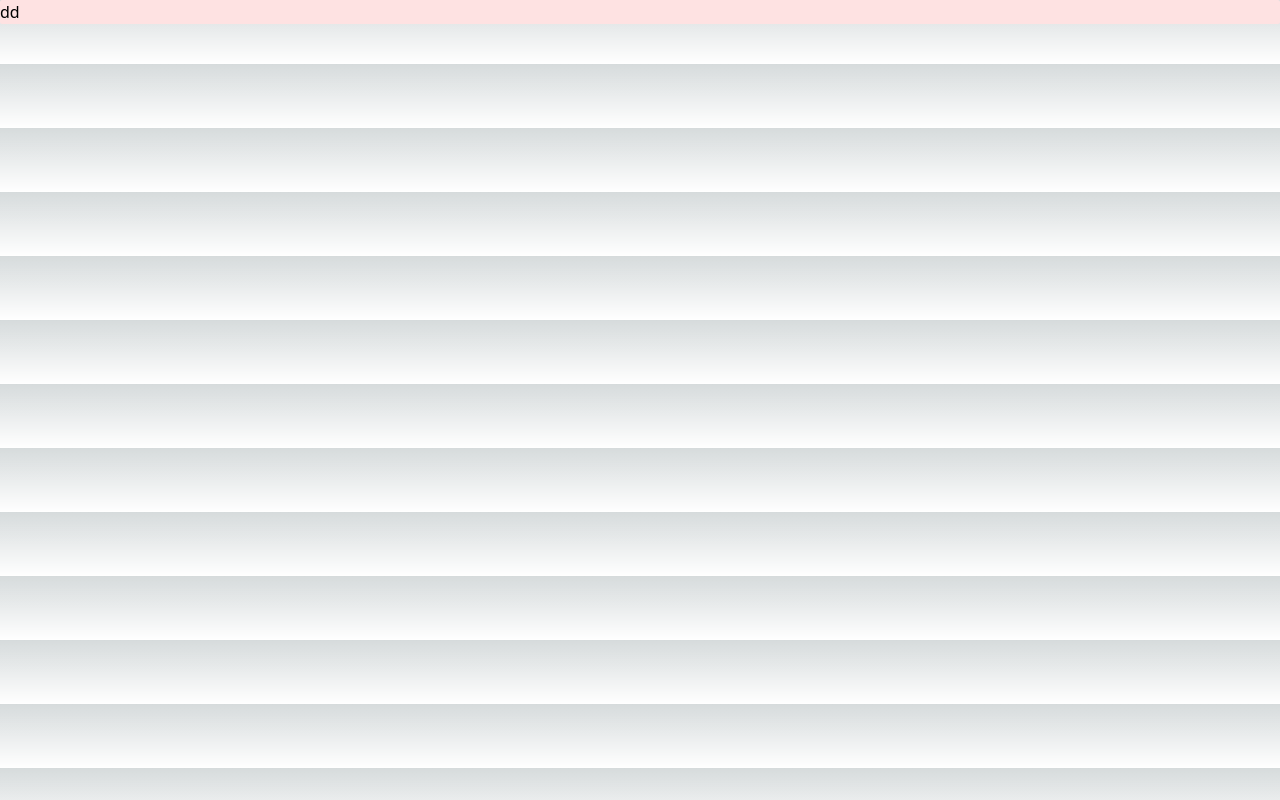
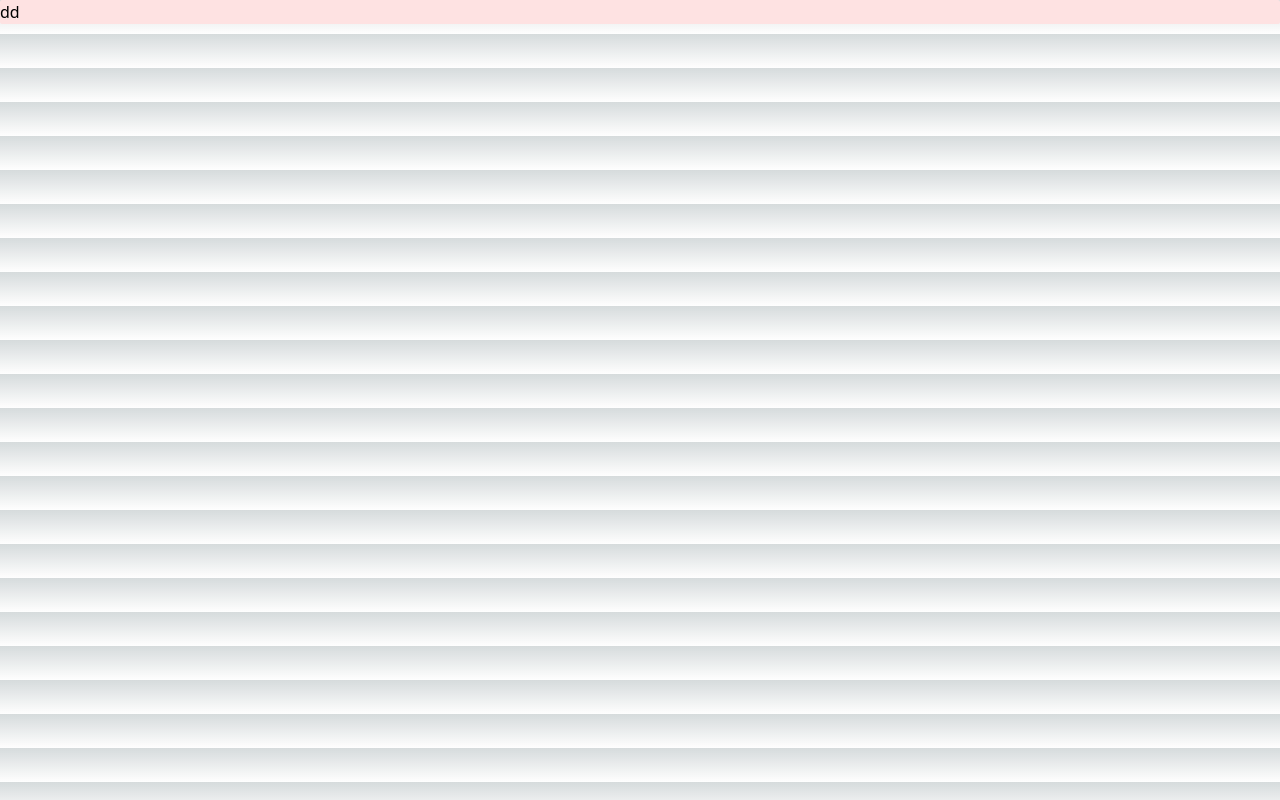
Before and after one commit to codeit-team2/FE, a Next.js app: page / in a window 1280 px wide. Built offline with nearby package versions, Linux system fonts and the light colour scheme.

Commit message:
feat : px단위 설정

```diff
--- a/tailwind.config.ts
+++ b/tailwind.config.ts
@@ -1,17 +1,25 @@
-import type { Config } from "tailwindcss";
+import type { Config } from 'tailwindcss';
+
+const px0_50 = Object.fromEntries(Array.from({ length: 51 }, (_, i) => [i, `${i}px`]));
+const px0_100 = Object.fromEntries(Array.from({ length: 101 }, (_, i) => [i, `${i}px`]));
+const px0_200 = Object.fromEntries(Array.from({ length: 201 }, (_, i) => [i, `${i}px`]));
+const px0_400 = Object.fromEntries(Array.from({ length: 401 }, (_, i) => [i, `${i}px`]));
 
 const config: Config = {
   content: [
-    "./src/pages/**/*.{js,ts,jsx,tsx,mdx}",
-    "./src/components/**/*.{js,ts,jsx,tsx,mdx}",
-    "./src/app/**/*.{js,ts,jsx,tsx,mdx}",
+    './src/pages/**/*.{js,ts,jsx,tsx,mdx}',
+    './src/components/**/*.{js,ts,jsx,tsx,mdx}',
+    './src/app/**/*.{js,ts,jsx,tsx,mdx}',
   ],
   theme: {
     extend: {
+      borderRadius: px0_50,
+      fontSize: px0_100,
+      spacing: px0_200,
+      width: px0_400,
       backgroundImage: {
-        "gradient-radial": "radial-gradient(var(--tw-gradient-stops))",
-        "gradient-conic":
-          "conic-gradient(from 180deg at 50% 50%, var(--tw-gradient-stops))",
+        'gradient-radial': 'radial-gradient(var(--tw-gradient-stops))',
+        'gradient-conic': 'conic-gradient(from 180deg at 50% 50%, var(--tw-gradient-stops))',
       },
     },
   },
```
